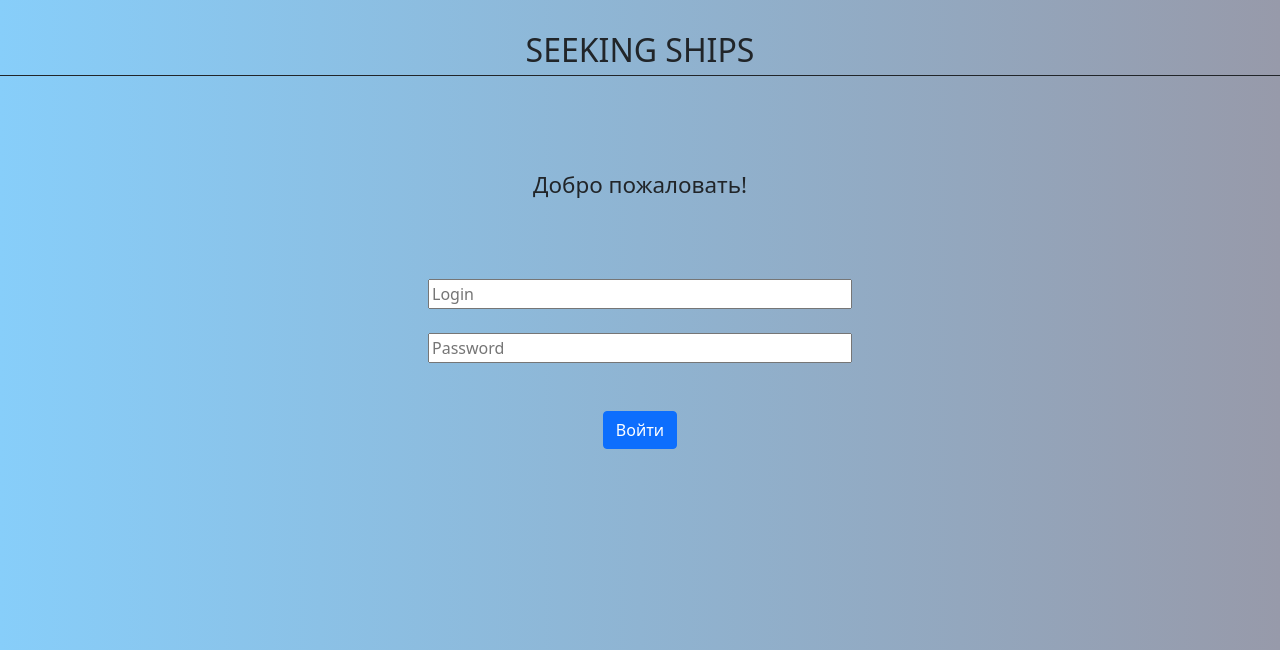
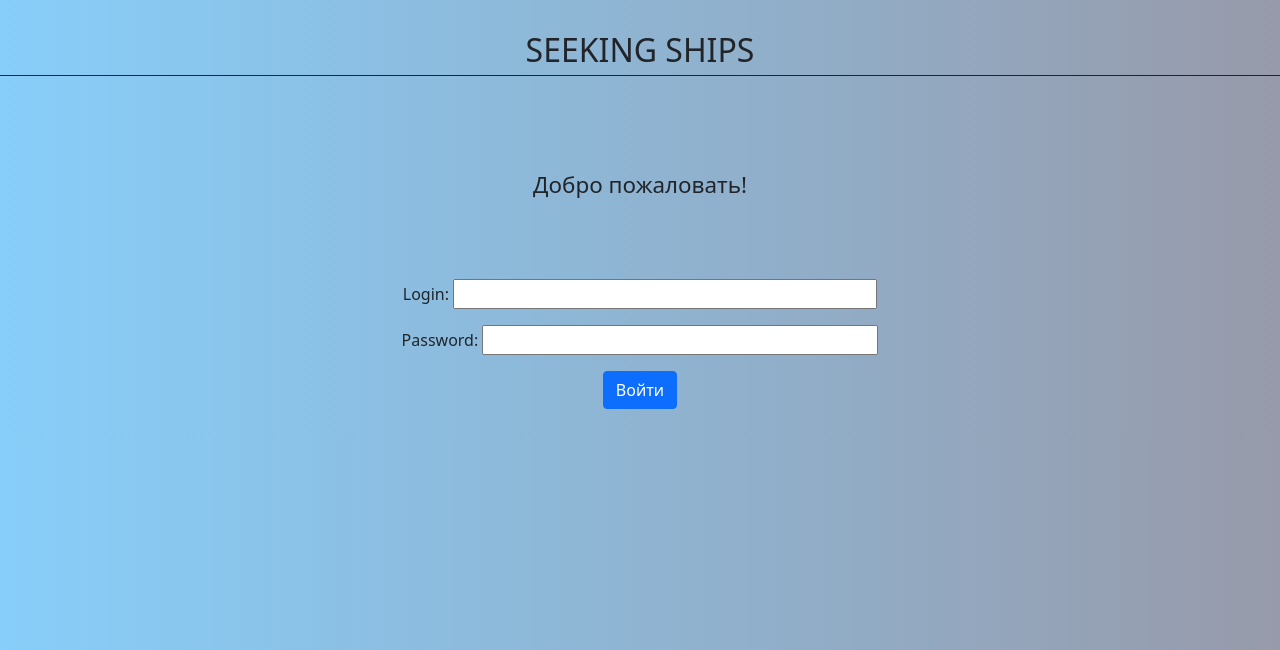
Before and after one commit to OksanaZakharovaIP-31/old_web-app, a Django app: page / in a window 1280 px wide. Shown: the top 650 px of the page. Run offline with Django 4.2, Linux system fonts and the light colour scheme; parts of the project's set-up code (start-up, migrations or seed data) failed here and were passed over.

Commit message:
Create form for entry

```diff
--- a/mysite/user/forms.py
+++ b/mysite/user/forms.py
@@ -1,8 +1,16 @@
-from .models import Vessels
-from django.forms import ModelForm, TextInput, BooleanField, MultipleChoiceField
+from django.db.models import TextField
 
+from .models import Vessels, Person
+from django.forms import ModelForm, CharField, PasswordInput, TextInput
 
 '''class AddForm(ModelForm):
     class Meta:
         model = Vessels
         fields = ['name', 'IMO', 'type', 'photo', 'user']'''
+
+class Entry(ModelForm):
+    login = CharField(widget=TextInput(attrs={'size':'40'}),required=True)
+    password = CharField(widget=PasswordInput(attrs={'size':'37'}), required=True,)
+    class Meta:
+        model = Person
+        fields = ['login', 'password']
--- a/mysite/user/templates/user/index.html
+++ b/mysite/user/templates/user/index.html
@@ -10,6 +10,12 @@
     <link href="https://cdn.jsdelivr.net/npm/bootstrap@5.1.3/dist/css/bootstrap.min.css" rel="stylesheet" integrity="sha384-1BmE4kWBq78iYhFldvKuhfTAU6auU8tT94WrHftjDbrCEXSU1oBoqyl2QvZ6jIW3" crossorigin="anonymous">
     <link rel="stylesheet" href="https://cdn.jsdelivr.net/npm/bootstrap@5.1.3/dist/css/bootstrap.min.css">
     <link rel="stylesheet" href="{% static 'user/css/user.css' %}">
+    <style>
+        .myfield{
+            align: left;
+
+        }
+    </style>
 </head>
 <body>
     <div class="Header">
@@ -25,8 +31,10 @@
         <p class="enter">
         <form action="" method="POST">
         {% csrf_token %}
-            <input type="login" size="40" name="login" placeholder="Login"><br><br>
+            {{ form.as_p }}
+            <!--<input type="login" size="40" name="login" placeholder="Login"><br><br>
             <input STYLE="ALIGN='LEFT'" type="password" size="40" name="password" placeholder="Password"><br><br> <br>
+            -->
             <input style="" type="submit" size="100" value="Войти" class="btn btn-primary">
         </form>
         </p>
--- a/mysite/user/views.py
+++ b/mysite/user/views.py
@@ -6,6 +6,7 @@ from django.http import HttpResponseRedirect
 from django.core.paginator import Paginator, EmptyPage, PageNotAnInteger
 from django.utils.datastructures import MultiValueDictKeyError
 import hashlib
+from .forms import Entry
 
 
 # Create your views here.
@@ -13,26 +14,30 @@ import hashlib
 
 def index(request):
     if request.method == 'POST':
-        login = request.POST.get('login')
-        check_password = request.POST.get('password')
-        h2 = hashlib.md5(check_password.encode())
-        check_password = h2.hexdigest()
-        user = Person.objects.filter(login=login).filter(password=check_password).count()
-        user_type = Person.objects.filter(login=login).filter(password=check_password)
-        if user == 0:
-            return render(request, 'user/index.html')
-        else:
-            if user_type.filter(type='user'):
-                request.session['login'] = login
-                return HttpResponseRedirect('/user/')
+        form = Entry(request.POST)
+        if form.is_valid():
+            login = request.POST.get('login')
+            check_password = request.POST.get('password')
+            h2 = hashlib.md5(check_password.encode())
+            check_password = h2.hexdigest()
+            user = Person.objects.filter(login=login).filter(password=check_password).count()
+            user_type = Person.objects.filter(login=login).filter(password=check_password)
+            if user == 0:
+                return render(request, 'user/index.html')
+            else:
+                if user_type.filter(type='user'):
+                    request.session['login'] = login
+                    return HttpResponseRedirect('/user/')
 
-            elif user_type.filter(type='admin'):
-                request.session['login'] = login
-                return HttpResponseRedirect('/Administrator/')
-            else:
-                request.session['login'] = login
-                return HttpResponseRedirect('/creator/')
-    return render(request, 'user/index.html')
+                elif user_type.filter(type='admin'):
+                    request.session['login'] = login
+                    return HttpResponseRedirect('/Administrator/')
+                else:
+                    request.session['login'] = login
+                    return HttpResponseRedirect('/creator/')
+    else:
+        form = Entry()
+    return render(request, 'user/index.html', {'form': form})
 
 
 def user(request):
```
